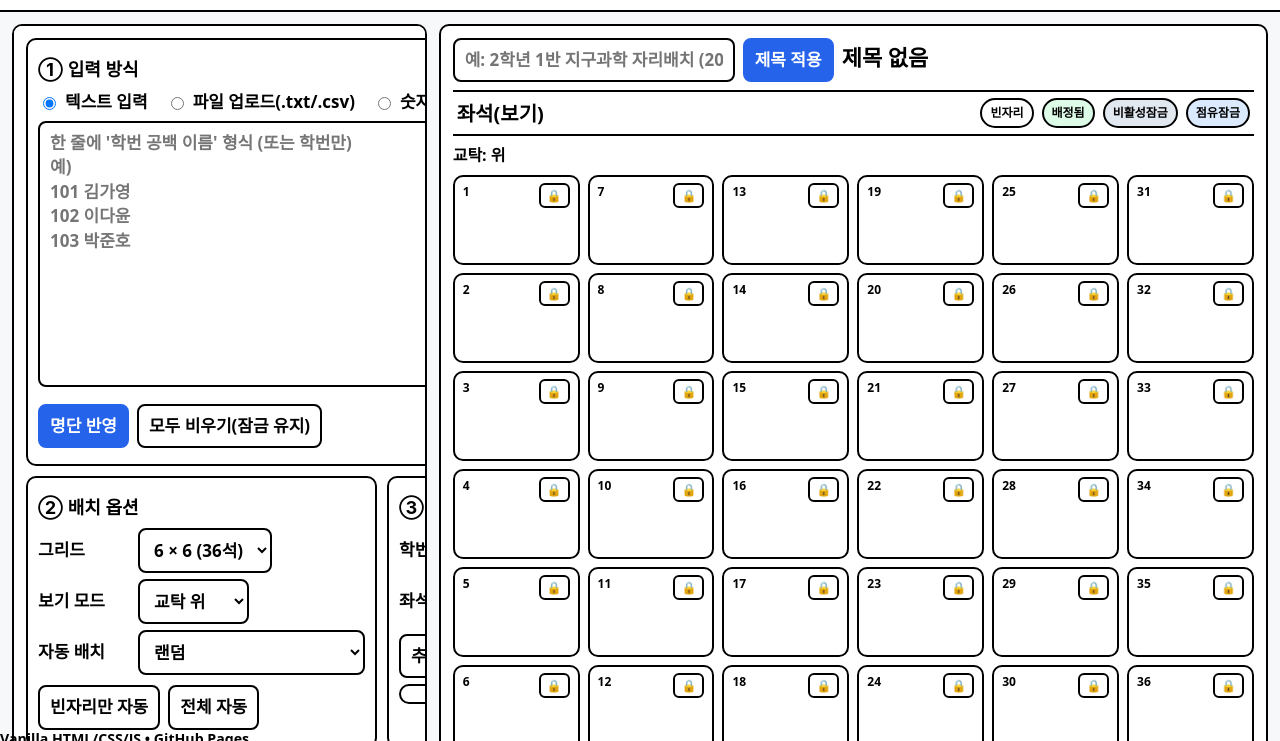
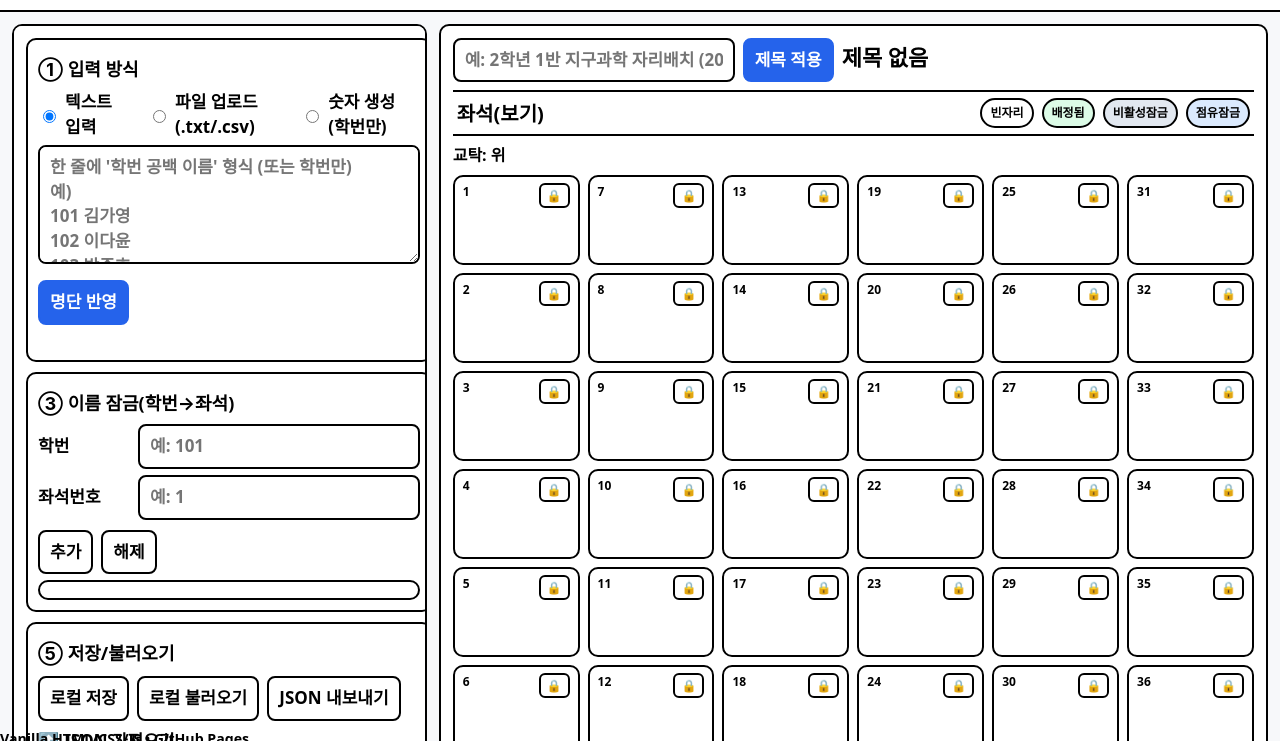
Before and after one commit to arangg93/my_place, a plain HTML site: page index.html in a window 1280 px wide. Shown: the part 59-800 px from the top of the page. Drawn offline with Linux system fonts and the light colour scheme.

Commit message:
Refactor HTML comments and textarea placeholder

```diff
--- a/index.html
+++ b/index.html
@@ -7,7 +7,7 @@
   <link rel="stylesheet" href="style.css"/>
 </head>
 <body>
-  <!-- 상단 고정 대제목(가운데, +2 크기) -->
+  <!-- 상단 고정 대제목 -->
   <header class="app-header">
     <h1 class="page-title">[상우고등학교] 학급 자리 배치표(랜덤 및 수동)] 제작 : 독서하는 경호t</h1>
   </header>
@@ -16,47 +16,48 @@
     <!-- 좌: 1/3 (스크롤 가능, 2열 카드 레이아웃) -->
     <section class="panel left">
       <div class="left-grid">
-        <!-- 입력 방식 -->
-        <article class="card span2">
+
+        <!-- ① 입력 방식 (축소) -->
+        <article id="cardInput" class="card card--input">
           <h2>① 입력 방식</h2>
           <div class="form-row">
             <label class="radio"><input type="radio" name="method" id="methodText" checked/> 텍스트 입력</label>
             <label class="radio"><input type="radio" name="method" id="methodFile"/> 파일 업로드(.txt/.csv)</label>
             <label class="radio"><input type="radio" name="method" id="methodNumber"/> 숫자 생성(학번만)</label>
           </div>
+
           <!-- 텍스트 입력 -->
           <div id="methodTextBox">
-            <textarea id="namesInput" rows="10" placeholder="한 줄에 '학번 공백 이름' 형식 (또는 학번만)&#10;예)&#10;101 김가영&#10;102 이다윤&#10;103 박준호"></textarea>
+            <textarea id="namesInput" rows="4" placeholder="한 줄에 '학번 공백 이름' 형식 (또는 학번만)
+예)
+101 김가영
+102 이다윤
+103 박준호"></textarea>
           </div>
+
           <!-- 파일 업로드 -->
           <div id="methodFileBox" class="hidden">
             <input id="namesFile" type="file" accept=".txt,.csv,text/plain"/>
             <button id="readFileBtn" class="primary">파일 읽기</button>
             <small class="desc">줄 단위로 파싱합니다. (예: 101 김가영)</small>
           </div>
+
           <!-- 숫자 생성 -->
           <div id="methodNumberBox" class="hidden">
-            <div class="form-row">
-              <label>시작 번호</label><input id="numStart" type="number" value="1" min="0"/>
-            </div>
-            <div class="form-row">
-              <label>끝 번호</label><input id="numEnd" type="number" value="30" min="1"/>
-            </div>
-            <div class="form-row">
-              <label>자릿수(선택)</label><input id="numPad" type="number" value="0" min="0"/>
-            </div>
+            <div class="form-row"><label>시작 번호</label><input id="numStart" type="number" value="1" min="0"/></div>
+            <div class="form-row"><label>끝 번호</label><input id="numEnd" type="number" value="30" min="1"/></div>
+            <div class="form-row"><label>자릿수(선택)</label><input id="numPad" type="number" value="0" min="0"/></div>
             <button id="genNumbersBtn">번호로 명단 생성</button>
             <small class="desc">이 방식은 학번만 생성합니다(이름 비워둠).</small>
           </div>
 
           <div class="buttons">
             <button id="applyNamesBtn" class="primary">명단 반영</button>
-            <button id="clearAllBtn">모두 비우기(잠금 유지)</button>
           </div>
         </article>
 
-        <!-- 배치 옵션 -->
-        <article class="card">
+        <!-- ② 배치 옵션 (중간 사이즈, 비우기 버튼 이동) -->
+        <article id="cardOptions" class="card card--pairL">
           <h2>② 배치 옵션</h2>
           <div class="form-row">
             <label>그리드</label>
@@ -91,18 +92,15 @@
           <div class="buttons">
             <button id="autoFillEmptyBtn">빈자리만 자동</button>
             <button id="autoFillAllBtn">전체 자동</button>
+            <button id="clearAllBtn">모두 비우기(잠금 유지)</button>
           </div>
         </article>
 
-        <!-- 이름 잠금 -->
-        <article class="card">
+        <!-- ③ 이름 잠금 (중간 사이즈) -->
+        <article id="cardNameLock" class="card card--pairL">
           <h2>③ 이름 잠금(학번→좌석)</h2>
-          <div class="form-row">
-            <label>학번</label><input id="lockIdInput" type="text" placeholder="예: 101"/>
-          </div>
-          <div class="form-row">
-            <label>좌석번호</label><input id="lockSeatInput" type="number" min="1" step="1" placeholder="예: 1"/>
-          </div>
+          <div class="form-row"><label>학번</label><input id="lockIdInput" type="text" placeholder="예: 101"/></div>
+          <div class="form-row"><label>좌석번호</label><input id="lockSeatInput" type="number" min="1" step="1" placeholder="예: 1"/></div>
           <div class="buttons">
             <button id="addNameLockBtn">추가</button>
             <button id="removeNameLockBtn">해제</button>
@@ -110,28 +108,27 @@
           <ul id="nameLockList" class="list small"></ul>
         </article>
 
-        <!-- 미배정 -->
-        <article class="card span2">
+        <!-- ④ 미배정 목록 (작게) -->
+        <article id="cardUnassigned" class="card card--unassigned">
           <h2>④ 미배정 목록</h2>
-          <ul id="unassignedList" class="list" aria-label="미배정 인원 목록"></ul>
+          <ul id="unassignedList" class="list"></ul>
         </article>
 
-        <!-- 저장/불러오기 -->
-        <article class="card">
+        <!-- ⑤ 저장/불러오기 (작은 사이즈) -->
+        <article id="cardStorage" class="card card--pairS">
           <h2>⑤ 저장/불러오기</h2>
           <div class="buttons">
             <button id="saveBtn">로컬 저장</button>
             <button id="loadBtn">로컬 불러오기</button>
             <button id="exportBtn">JSON 내보내기</button>
-            <label class="import-label">
-              JSON 가져오기
+            <label class="import-label">JSON 가져오기
               <input id="importInput" type="file" accept="application/json" hidden/>
             </label>
           </div>
         </article>
 
-        <!-- 인쇄 -->
-        <article class="card">
+        <!-- ⑥ 인쇄 (작은 사이즈) -->
+        <article id="cardPrint" class="card card--pairS">
           <h2>⑥ 인쇄</h2>
           <label class="check">
             <input type="checkbox" id="printBothCheckbox"/>
@@ -141,12 +138,13 @@
             <button id="printBtn">인쇄</button>
           </div>
         </article>
+
       </div>
     </section>
 
     <!-- 우: 2/3 (좌석 보기) -->
     <section class="panel right">
-      <!-- 제목 입력/표시를 좌석보기 위로 이동 -->
+      <!-- 제목 입력/표시를 좌석보기 위로 -->
       <div class="local-title-block">
         <label for="titleInput" class="sr-only">제목 입력</label>
         <input id="titleInput" type="text" placeholder="예: 2학년 1반 지구과학 자리배치 (2025-11-07)"/>
```
